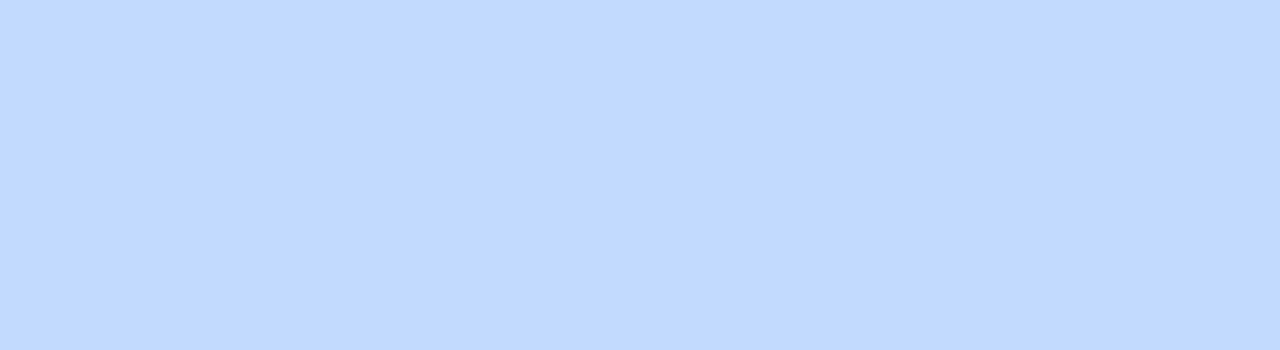
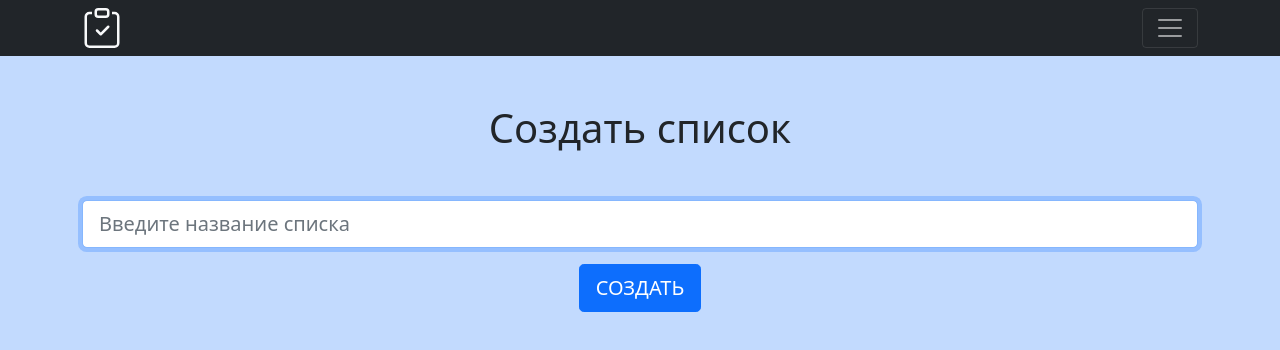
Before and after one commit to sergei-kulimzin/todo-app, a React (Create React App) app: page / in a window 1280 px wide. Before the commit this address had no page. Shown: the top 350 px of the page. Built offline with nearby package versions, Linux system fonts and the light colour scheme.

Commit message:
Revert "fix routes"
This reverts commit 3a6f82a189b5ed79954da8f48ff42acf6aabea09.

```diff
--- a/src/components/app/app.jsx
+++ b/src/components/app/app.jsx
@@ -10,7 +10,7 @@
 function App() {
   return (
     <Routes>
-      <Route path='/todo-app' element={<Layout />}>
+      <Route path='/' element={<Layout />}>
         <Route index element={<CreateTodoListPage />} />
         <Route
           path='edit-todo-list/:todoListID'
```
